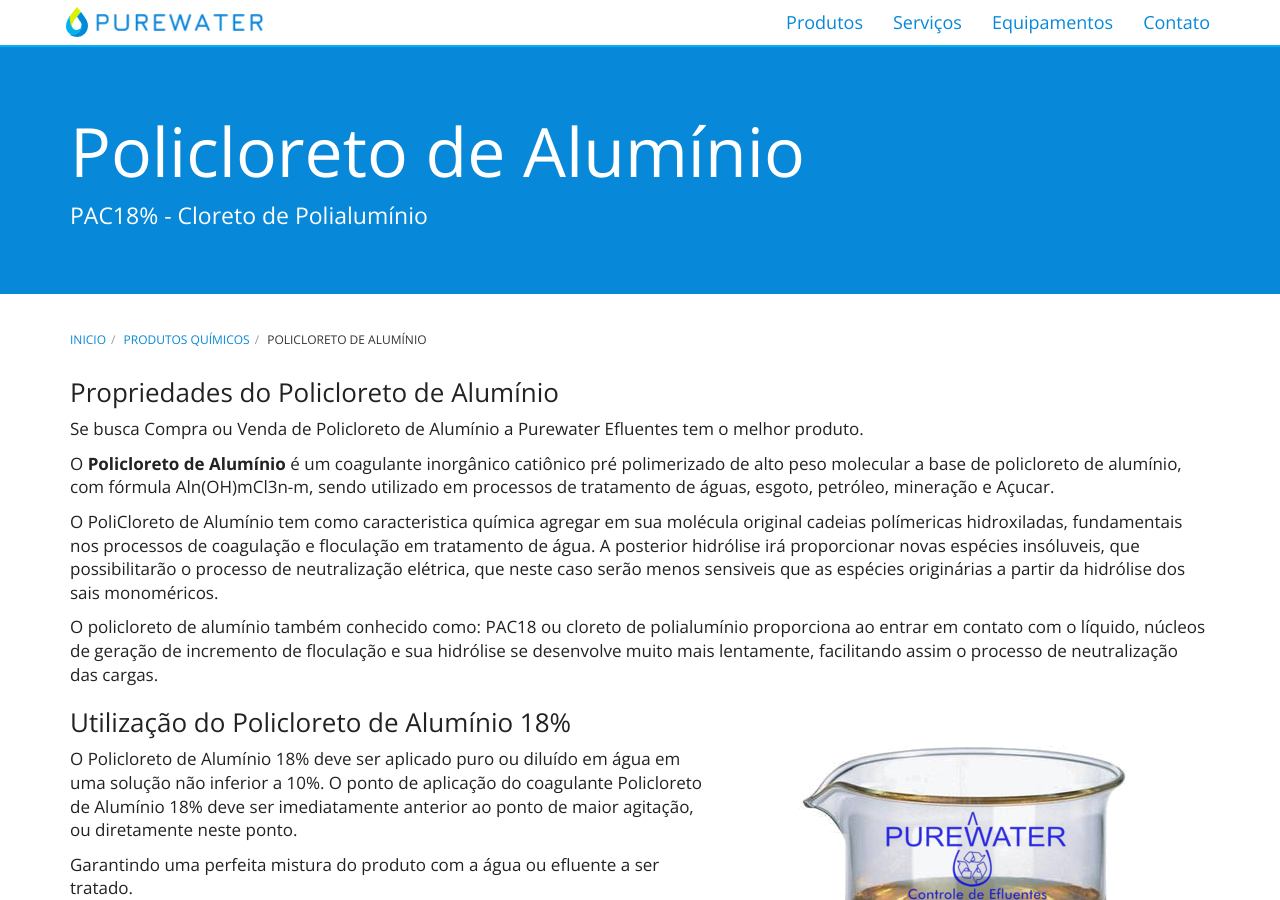
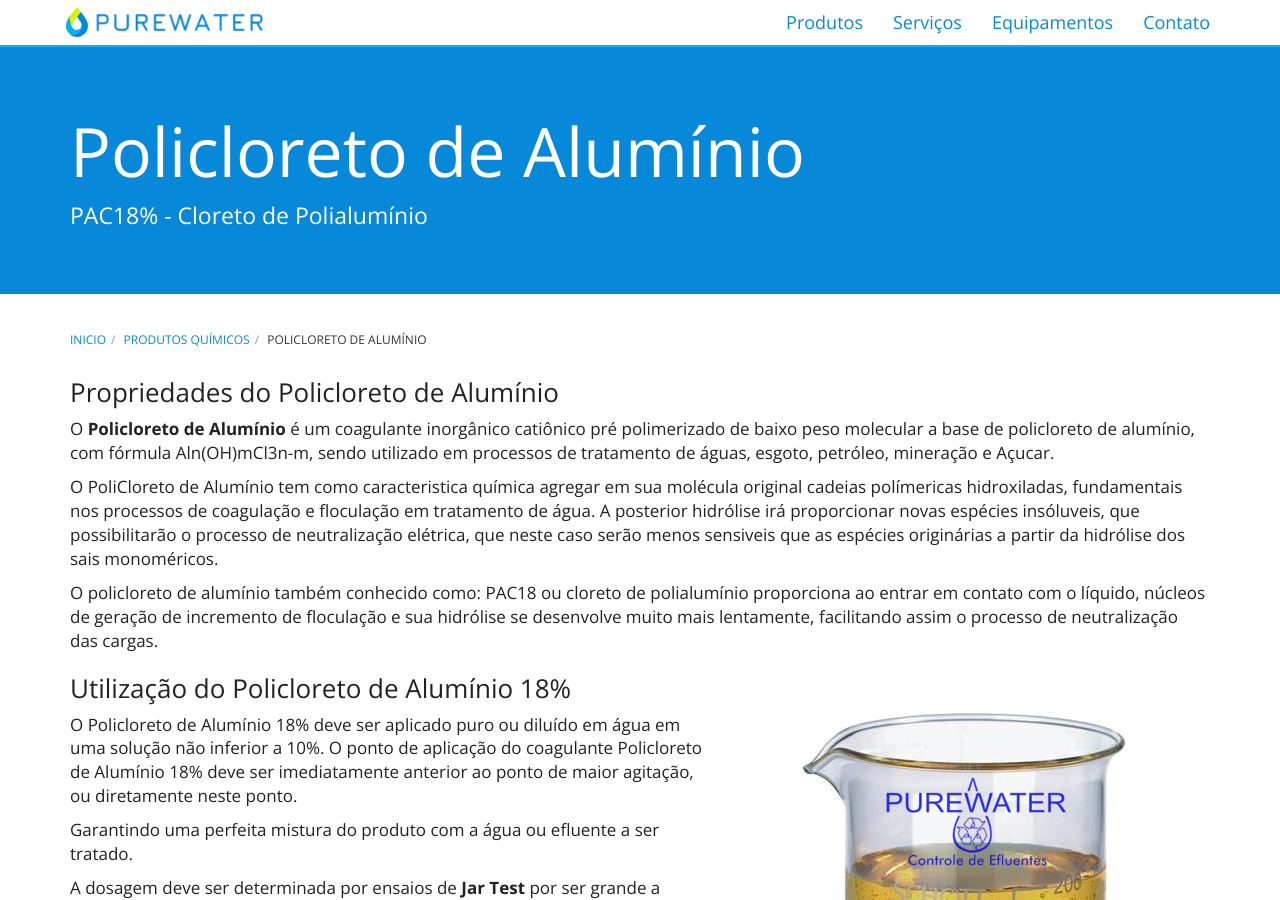
Before and after one commit to purewaterefluentes/purewaterefluentes.github.io, a Jekyll site: the page built from produtos/policloreto-de-aluminio.md, in a window 1280 px wide and 900 px high. Built offline with Jekyll 4.4.1, drawn with Linux system fonts in a browser that asks for light colours; nearby versions of some CDN libraries; library files that are not in the unit come from our copies.

Commit message:
Update policloreto-de-aluminio.md

```diff
--- a/produtos/policloreto-de-aluminio.md
+++ b/produtos/policloreto-de-aluminio.md
@@ -1,15 +1,13 @@
 ---
 layout: contato
-pageTitle: POLICLORETO DE ALUMÍNIO | PUREWATER EFLUENTES | COMPRA E VENDA DE POLICLORETO
+pageTitle: POLICLORETO DE ALUMÍNIO | PUREWATER EFLUENTES | VENDA DE POLICLORETO
 title: Policloreto de Alumínio
 subtitle: PAC18% - Cloreto de Polialumínio
 ---
 
 ### Propriedades do Policloreto de Alumínio
 
-Se busca Compra ou Venda de Policloreto de Alumínio a Purewater Efluentes tem o melhor produto.
-
-O **Policloreto de Alumínio** é um coagulante inorgânico catiônico pré polimerizado de alto peso molecular a base de policloreto de alumínio, com fórmula Aln(OH)mCl3n-m, sendo utilizado em processos de tratamento de águas, esgoto, petróleo, mineração e Açucar.
+O **Policloreto de Alumínio** é um coagulante inorgânico catiônico pré polimerizado de baixo peso molecular a base de policloreto de alumínio, com fórmula Aln(OH)mCl3n-m, sendo utilizado em processos de tratamento de águas, esgoto, petróleo, mineração e Açucar.
 
 O PoliCloreto de Alumínio tem como caracteristica química agregar em sua molécula original cadeias polímericas hidroxiladas, fundamentais nos processos de coagulação e floculação em tratamento de água. A posterior hidrólise irá proporcionar novas espécies insóluveis, que possibilitarão o processo de neutralização elétrica, que neste caso serão menos sensiveis que as espécies originárias a partir da hidrólise dos sais monoméricos.
 
```
